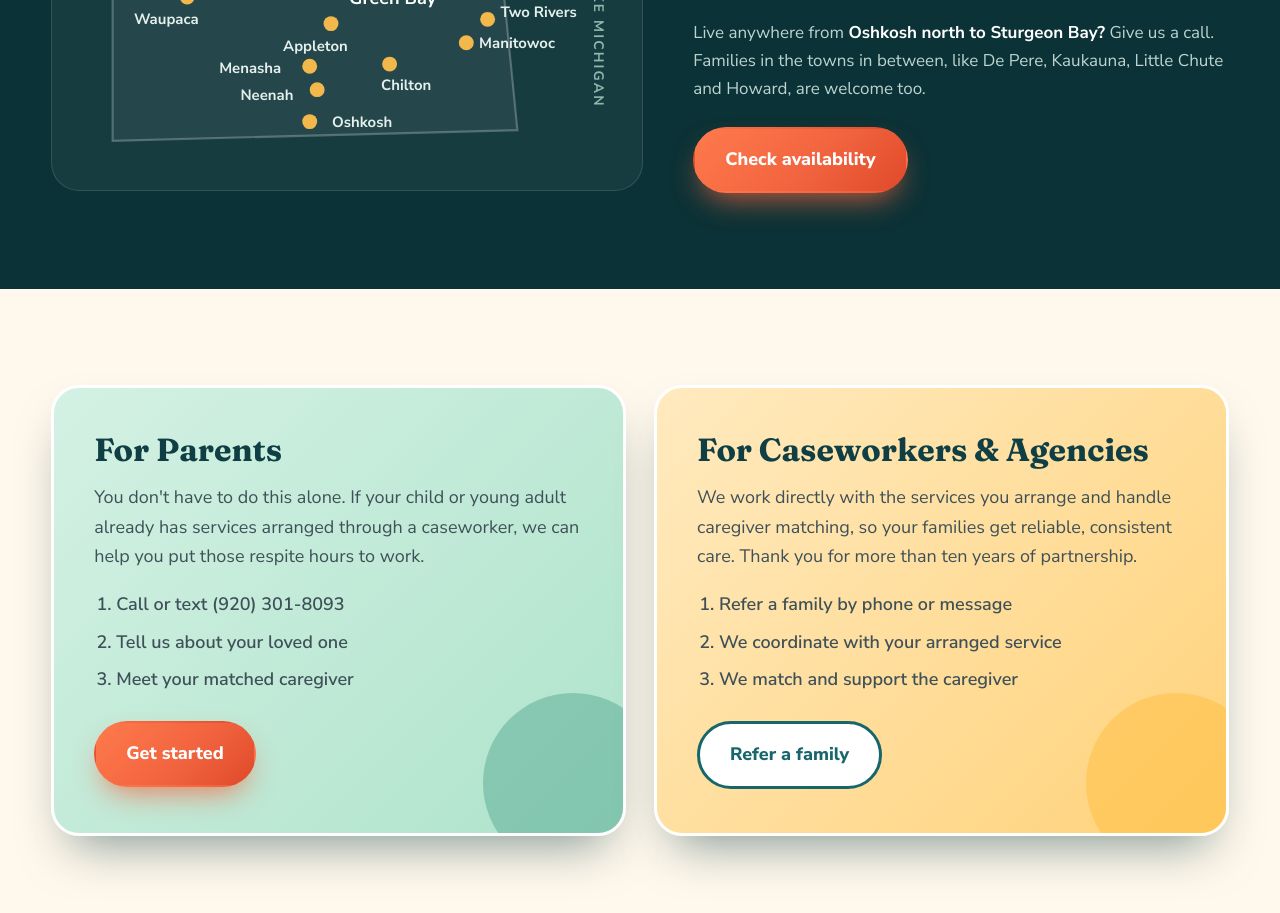
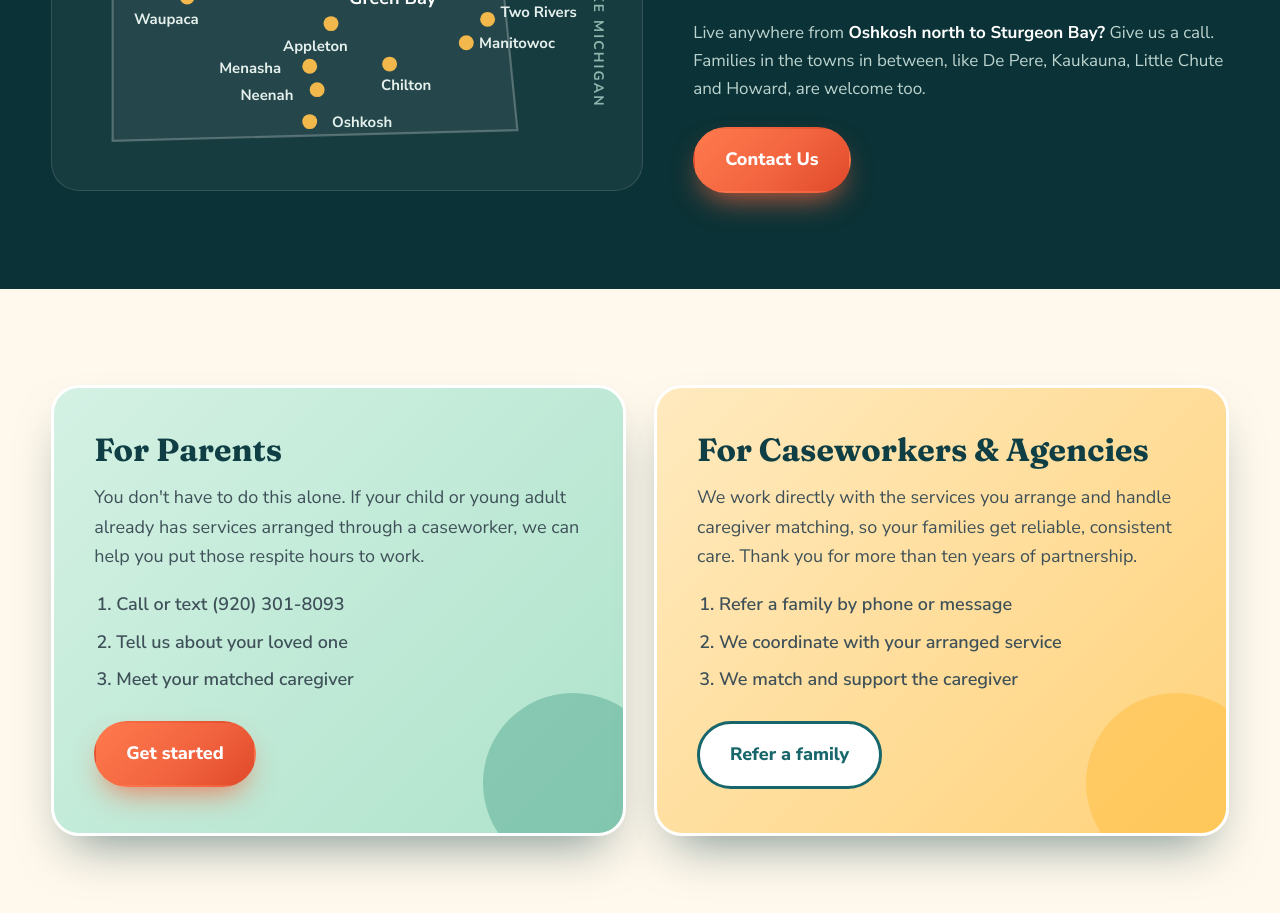
Before and after one commit to pickledbee/greenbayautism, a plain HTML site: page index.html in a window 1280 px wide. Shown: the part 4840-5753 px from the top of the page. Drawn offline with Linux system fonts and the light colour scheme.

Commit message:
Service area button: Contact Us, links to form
Co-Authored-By: Claude Opus 5.5 <noreply@anthropic.com>
Claude-Session: https://claude.ai/code/session_01Stt2HJadCoaQsfiT7n1aHb

```diff
--- a/index.html
+++ b/index.html
@@ -629,7 +629,7 @@
           <span class="town">Two Rivers</span><span class="town">Sturgeon Bay</span>
         </div>
         <p class="area-note">Live anywhere from <strong>Oshkosh north to Sturgeon Bay?</strong> Give us a call. Families in the towns in between, like De Pere, Kaukauna, Little Chute and Howard, are welcome too.</p>
-        <a class="btn btn-primary" href="tel:+19203018093" style="margin-top:24px">Check availability</a>
+        <a class="btn btn-primary" href="#contact" style="margin-top:24px">Contact Us</a>
       </div>
     </div>
   </div>
```
